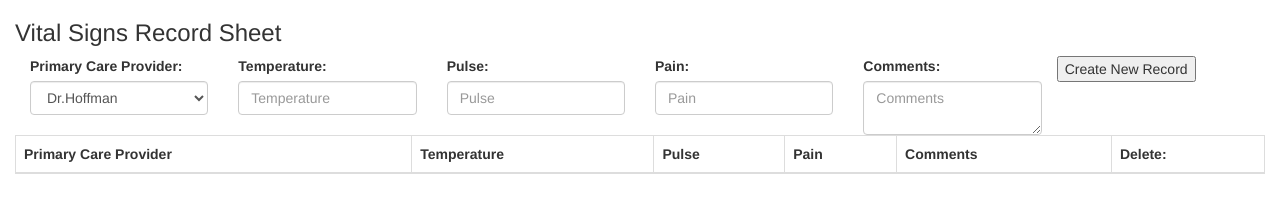
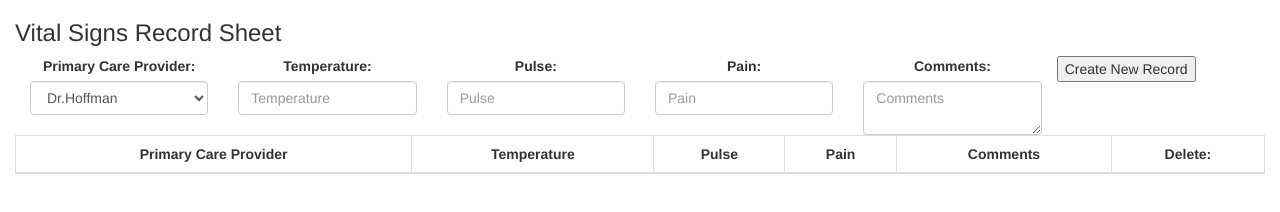
Before and after one commit to doakcovington/myEHR_frontend, a plain HTML site: page index.html in a window 1280 px wide. Drawn offline with nearby package versions, Linux system fonts and the light colour scheme; no server answers.

Commit message:
form lables and table headers centered

```diff
--- a/index.html
+++ b/index.html
@@ -5,31 +5,32 @@
     <meta name="viewport" content="width=device-width, initial-scale=1.0">
     <title>Document</title>
     <link rel="stylesheet" href="https://maxcdn.bootstrapcdn.com/bootstrap/3.4.1/css/bootstrap.min.css">
+    <link rel="stylesheet" href="styles.css">
 </head>
 <body>
     <div class="container-fluid">
       <h3>Vital Signs Record Sheet</h3>
       <form>
-        <div class="col-sm-2 my-1">
+        <div class="col-sm-2 my-1 text-center">
           <label for="charts"  class="control-label">Primary Care Provider:</label>
           <select id="charts" name="charts" class="form-control">
             <option value="1">Dr.Hoffman</option>
             <option value="2">Dr. Test</option>
           </select>
         </div>
-        <div class="col-sm-2 my-1">
+        <div class="col-sm-2 my-1 text-center">
           <label for="temperature"  class="control-label">Temperature:</label>
           <input id='input-temperature' type="text" name="temperature" class="form-control" placeholder="Temperature">
         </div>
-        <div class="col-sm-2 my-1">
+        <div class="col-sm-2 my-1 text-center">
           <label for="pulse"  class="control-label">Pulse:</label>
           <input id='input-pulse' type="text" name="pulse" class="form-control" placeholder="Pulse">
         </div>
-        <div class="col-sm-2 my-1">
+        <div class="col-sm-2 my-1 text-center">
           <label for="pain"  class="control-label">Pain:</label>
           <input id='input-pain' type="text" name="pain" class="form-control" placeholder="Pain">
         </div>
-        <div class="col-sm-2 my-1">
+        <div class="col-sm-2 my-1 text-center">
           <label for="comments"  class="control-label">Comments:</label>
           <textarea id="input-comments" name="comments" placeholder="Comments" class="form-control"></textarea>
         </div>
@@ -40,12 +41,12 @@
       <table class="table table-bordered table-striped">
         <thead>
           <tr>
-            <th>Primary Care Provider</th>
-            <th>Temperature</th>
-            <th>Pulse</th>
-            <th>Pain</th>
-            <th>Comments</th>
-            <th>Delete:</th>
+            <th class="text-center">Primary Care Provider</th>
+            <th class="text-center">Temperature</th>
+            <th class="text-center">Pulse</th>
+            <th class="text-center">Pain</th>
+            <th class="text-center">Comments</th>
+            <th class="text-center">Delete:</th>
           </tr>
         </thead>
           <tbody id="table-body">
```
